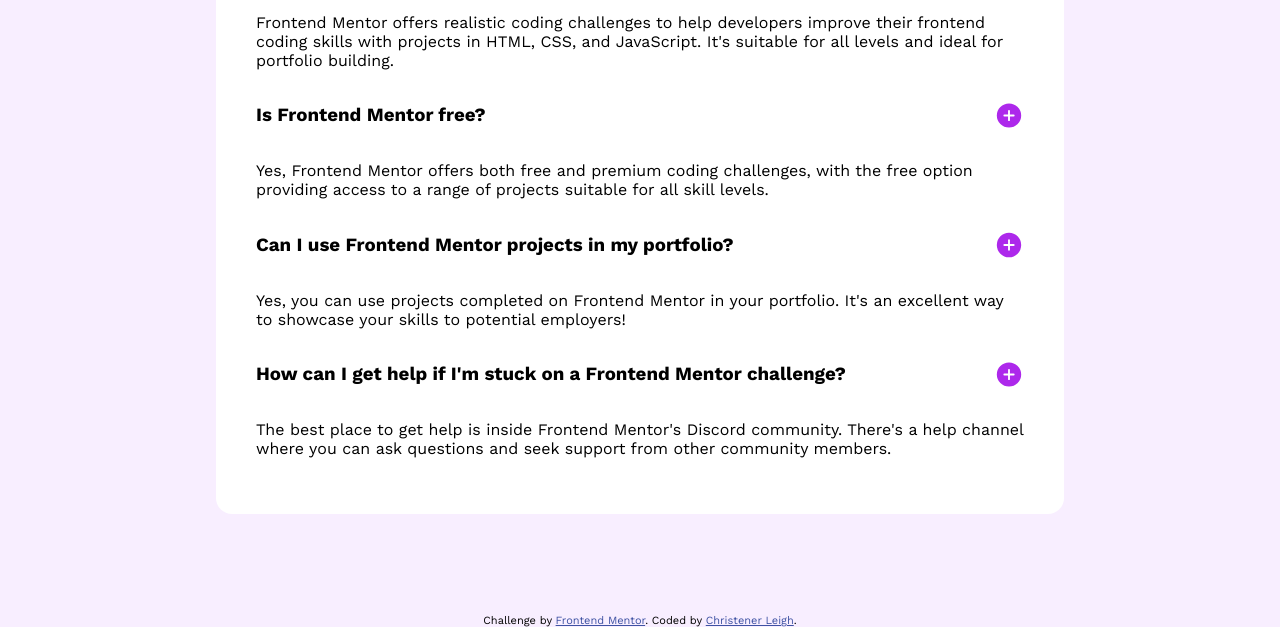
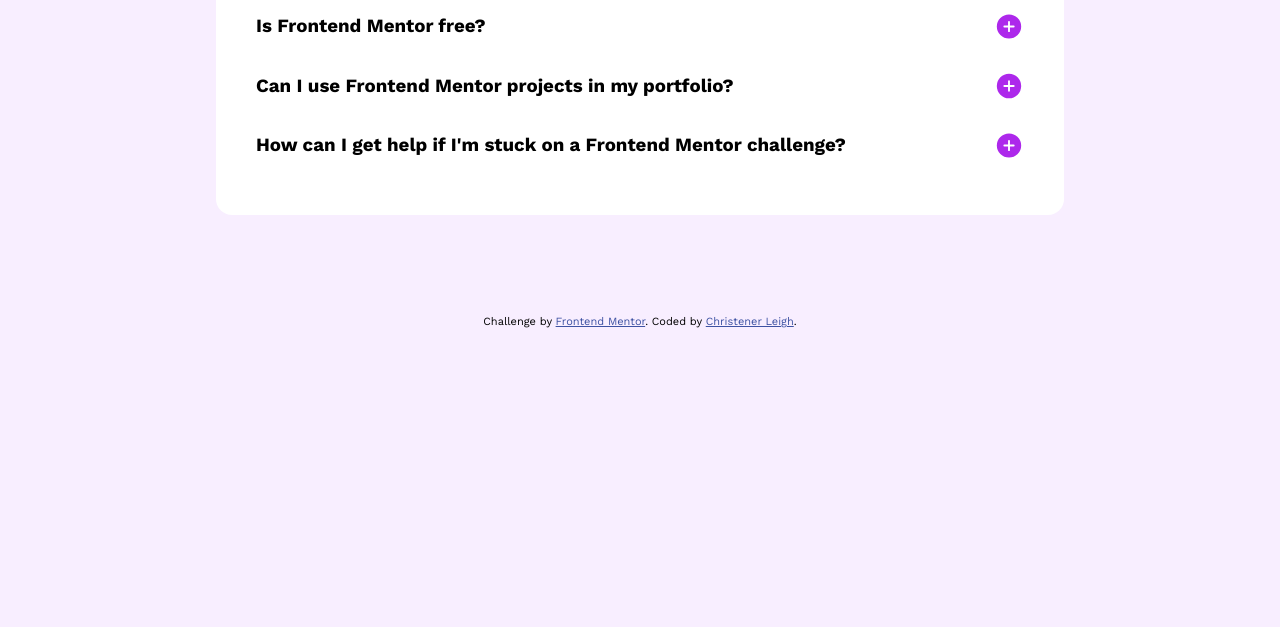
Before and after one commit to Christener19/FAQ-page, a plain HTML site: page client/index.html in a window 1280 px wide. Shown: the part 376-1003 px from the top of the page. After the commit the page ends 800 px from the top, so only its background shows below. Drawn offline with nearby package versions, Linux system fonts and the light colour scheme.

Commit message:
for loop to hide the text to start with using querySelectorAll

```diff
--- a/client/index.html
+++ b/client/index.html
@@ -23,30 +23,30 @@
   <div class="question-container">
     <div class="question-image">
     <h3>What is Frontend Mentor, and how will it help me?</h3>
-    <img class="plus-image" onclick="showText()" src="./assets/images/icon-plus.svg" alt="A small circle which users can click on to see more information">
+    <img class="plus-image"  src="./assets/images/icon-plus.svg" alt="A small circle which users can click on to see more information">
   </div>
-    <p>Frontend Mentor offers realistic coding challenges to help developers improve their frontend coding skills with projects in HTML, CSS, and JavaScript. It's suitable for all levels and ideal for portfolio building.</p>
+    <p class="text-hide">Frontend Mentor offers realistic coding challenges to help developers improve their frontend coding skills with projects in HTML, CSS, and JavaScript. It's suitable for all levels and ideal for portfolio building.</p>
   </div>
   <div class="question-container">
     <div class="question-image">
     <h3>Is Frontend Mentor free?</h3>
-  <img class="plus-image" src="./assets/images/icon-plus.svg" alt="A small circle which users can click on to see more information">
+  <img class="plus-image"  src="./assets/images/icon-plus.svg" alt="A small circle which users can click on to see more information">
 </div>
-    <p>Yes, Frontend Mentor offers both free and premium coding challenges, with the free option providing access to a range of projects suitable for all skill levels.</p>
+    <p class="text-hide">Yes, Frontend Mentor offers both free and premium coding challenges, with the free option providing access to a range of projects suitable for all skill levels.</p>
   </div>
   <div class="question-container">
     <div class="question-image">
     <h3>Can I use Frontend Mentor projects in my portfolio?</h3>
-  <img class="plus-image" src="./assets/images/icon-plus.svg" alt="A small circle which users can click on to see more information">
+  <img  class="plus-image" src="./assets/images/icon-plus.svg" alt="A small circle which users can click on to see more information">
 </div>
-    <p>Yes, you can use projects completed on Frontend Mentor in your portfolio. It's an excellent way to showcase your skills to potential employers!</p>
+    <p class="text-hide">Yes, you can use projects completed on Frontend Mentor in your portfolio. It's an excellent way to showcase your skills to potential employers!</p>
   </div>
   <div class="question-container">
     <div class="question-image">
     <h3>How can I get help if I'm stuck on a Frontend Mentor challenge?</h3>
-    <img class="plus-image" src="./assets/images/icon-plus.svg" alt="A small circle which users can click on to see more information">
+    <img  class="plus-image" src="./assets/images/icon-plus.svg" alt="A small circle which users can click on to see more information">
     </div>
-    <p>The best place to get help is inside Frontend Mentor's Discord community. There's a help channel where you can ask questions and seek support from other community members.</p>
+    <p class="text-hide">The best place to get help is inside Frontend Mentor's Discord community. There's a help channel where you can ask questions and seek support from other community members.</p>
   </div>
 </div>
 </main>
--- a/client/index.js
+++ b/client/index.js
@@ -0,0 +1,6 @@
+let hide = document.querySelectorAll(".text-hide")
+let plusbtn = document.querySelectorAll(".plus-image")
+
+for (let i = 0; i < hide.length; i++) {
+    hide[i].style.display = "none"
+}
```
